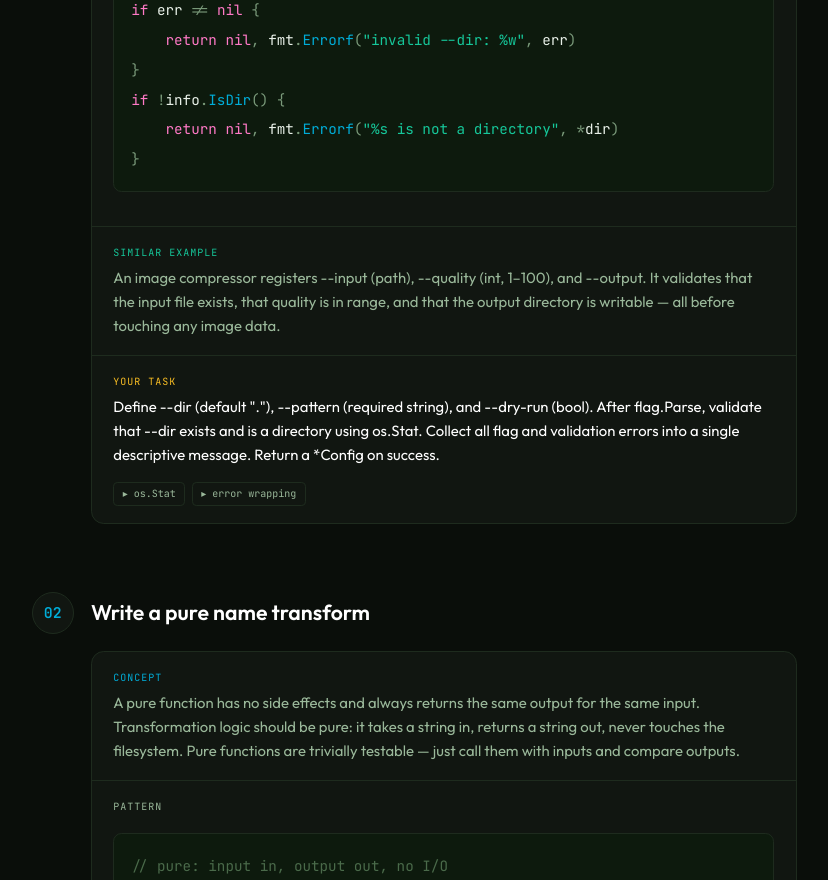
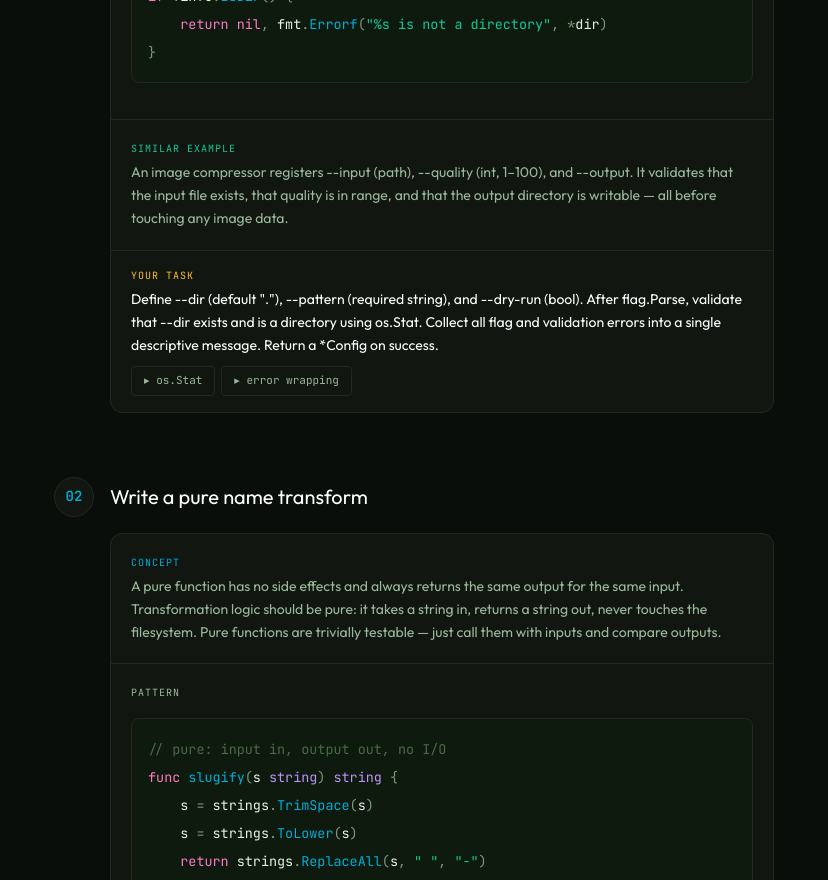
Before and after one commit to dhiaa-a/gopath, a Next.js app: page /projects/cli-renamer in a window 1280 px wide. Shown: the part 1920-2800 px from the top of the page, without its empty margins (226-1054 px from the left). Built offline with nearby package versions, Linux system fonts and the light colour scheme.

Commit message:
feat: enhance UI components and improve layout consistency

```diff
--- a/app/concepts/[slug]/page.tsx
+++ b/app/concepts/[slug]/page.tsx
@@ -2,6 +2,7 @@ import Link from "next/link"
 import { notFound } from "next/navigation"
 import { getConcept, concepts } from "@/lib/concepts"
 import { projects } from "@/lib/projects"
+import { GoCode } from "@/components/GoCode"
 
 export function generateStaticParams() {
 	return concepts.map((c) => ({ slug: c.slug }))
@@ -122,7 +123,7 @@ export default async function ConceptPage({
 						</span>
 					</div>
 					<pre className="overflow-x-auto p-5 font-mono text-sm leading-7 text-[#e8f0e8]">
-						<code>{concept.codeExample}</code>
+						<GoCode code={concept.codeExample} />
 					</pre>
 				</div>
 				<p
--- a/app/concepts/page.tsx
+++ b/app/concepts/page.tsx
@@ -21,7 +21,7 @@ const groups = [
 		slugs: [
 			"goroutines",
 			"channels",
-			"select", // was missing
+			"select",
 			"sync-waitgroup",
 			"context",
 		],
@@ -31,13 +31,7 @@ const groups = [
 	},
 	{
 		label: "Standard library",
-		slugs: [
-			"http-handler", // was missing
-			"json-decode",
-			"slices",
-			"maps",
-			"defer",
-		],
+		slugs: ["http-handler", "json-decode", "slices", "maps", "defer"],
 		color: "text-go-amber",
 		border: "border-go-amber/20",
 		bg: "bg-go-amber/5",
@@ -116,7 +110,7 @@ export default function ConceptsPage() {
 				<p className="text-sm text-muted">
 					Every project step links to relevant concepts. When you see
 					a concept pill on a step, click it to get a full explanation
-					— then come back and keep building.
+					, then come back and keep building.
 				</p>
 			</div>
 		</main>
--- a/app/globals.css
+++ b/app/globals.css
@@ -5,10 +5,6 @@
 @tailwind utilities;
 
 @layer base {
-	html {
-		font-size: 17px; /* base bump — everything scales from here */
-	}
-
 	body {
 		background-color: #0a0e0a;
 		color: #d4e8d4;
--- a/app/projects/[slug]/page.tsx
+++ b/app/projects/[slug]/page.tsx
@@ -149,7 +149,7 @@ export default async function ProjectPage({
 							>
 								{step.n}
 							</div>
-							<h3 className="text-xl font-semibold text-white">
+							<h3 className="text-xl text-white">
 								{step.heading.en}
 							</h3>
 						</div>
--- a/components/ContentRenderer.tsx
+++ b/components/ContentRenderer.tsx
@@ -9,7 +9,7 @@ function HintPill({ hint }: { hint: Hint }) {
 		<span className="inline-block">
 			<button
 				onClick={() => setOpen((o) => !o)}
-				className="rounded border border-border bg-surface px-2 py-0.5 font-mono text-[10px] text-muted transition-colors hover:border-go-cyan/40 hover:text-go-cyan"
+				className="rounded border border-border bg-surface px-3 py-1 font-mono text-[11px] text-muted transition-colors hover:border-go-cyan/40 hover:text-go-cyan"
 			>
 				{open ? "▾" : "▸"} {hint.label}
 			</button>
@@ -79,17 +79,17 @@ function AssessmentBlock({
 						{a.testCases.map((tc, i) => (
 							<div
 								key={i}
-								className="rounded border border-border bg-bg p-3"
+								className="rounded border border-border bg-bg p-4"
 							>
 								<div className="mb-1 text-xs text-muted">
 									{tc.description}
 								</div>
 								{tc.input && (
-									<div className="mb-1 font-mono text-xs text-go-cyan">
+									<div className="mb-1 font-mono text-sm text-go-cyan">
 										in: {tc.input}
 									</div>
 								)}
-								<div className="font-mono text-xs text-go-teal">
+								<div className="font-mono text-sm text-go-teal">
 									want: {tc.expected}
 								</div>
 							</div>
@@ -204,7 +204,7 @@ export function ContentRenderer({
 								key={i}
 								className="mb-6 rounded-xl border border-border bg-surface overflow-hidden"
 							>
-								<div className="border-b border-border px-5 py-4">
+								<div className="border-b border-border px-5 py-5">
 									<div className="mb-1 font-mono text-[10px] uppercase tracking-widest text-go-cyan">
 										concept
 									</div>
@@ -212,13 +212,13 @@ export function ContentRenderer({
 										{t(block.concept, lang)}
 									</p>
 								</div>
-								<div className="border-b border-border px-5 py-4">
+								<div className="border-b border-border px-5 py-5">
 									<div className="mb-2 font-mono text-[10px] uppercase tracking-widest text-muted">
 										pattern
 									</div>
 									<GoCodeBlock code={block.pattern} />
 								</div>
-								<div className="border-b border-border px-5 py-4">
+								<div className="border-b border-border px-5 py-5">
 									<div className="mb-1 font-mono text-[10px] uppercase tracking-widest text-go-teal">
 										similar example
 									</div>
```
